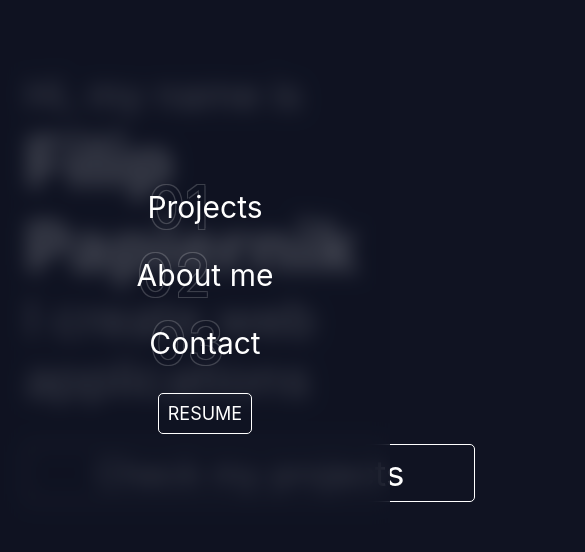
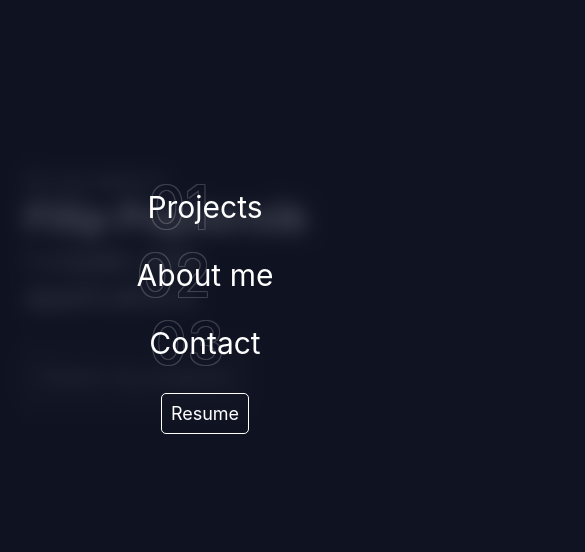
Before and after one commit to LeCarteloo/Portfolio, a React (Create React App) app in the folder client/: page /project in a window 390 px wide. Shown: the part 136-688 px from the top of the page, 585 px wide, since content can reach past the window. Built offline with nearby package versions, Linux system fonts and the light colour scheme; a web font is replaced by a local one.

Commit message:
Made font size responsive

```diff
--- a/client/src/App.js
+++ b/client/src/App.js
@@ -1,11 +1,13 @@
 import Main from "./components/Main";
 import NavBar from "./components/nav/NavBar";
+import NavBarMobile from "./components/nav/NavBarMobile";
 
 function App() {
   return (
     <div className="app">
       <NavBar />
       <Main />
+      <NavBarMobile />
     </div>
   );
 }
--- a/client/src/components/nav/NavBar.jsx
+++ b/client/src/components/nav/NavBar.jsx
@@ -22,7 +22,7 @@ const NavBar = () => {
             <a href="#contact">Contact</a>
           </div>
           <button type="button" className="navbar__resume">
-            RESUME
+            Resume
           </button>
         </div>
         <button
--- a/client/src/styles/index.scss
+++ b/client/src/styles/index.scss
@@ -32,20 +32,20 @@ p {
 }
 
 h1 {
-  font-size: global.$fs-h1;
-  font-size: global.$fw-h1;
+  font-size: clamp(30px, 4vw, global.$fs-h1);
+  font-weight: global.$fw-h1;
 }
 h2 {
-  font-size: global.$fs-h2;
-  font-size: global.$fw-h2;
+  font-size: clamp(20px, 4vw, global.$fs-h2);
+  font-weight: global.$fw-h2;
 }
 h3 {
   font-size: global.$fs-h3;
-  font-size: global.$fw-h3;
+  font-weight: global.$fw-h3;
 }
 h4 {
   font-size: global.$fs-h4;
-  font-size: global.$fw-h4;
+  font-weight: global.$fw-h4;
 }
 
 button,
--- a/client/src/styles/main.scss
+++ b/client/src/styles/main.scss
@@ -20,15 +20,15 @@ main {
   height: 100%;
 
   h3 {
-    font-size: 40px;
     font-weight: 400;
+    font-size: clamp(20px, 5vw, 40px);
   }
   h1 {
-    font-size: 70px;
+    font-size: clamp(40px, 8vw, 70px);
     font-weight: 900;
   }
   h2 {
-    font-size: 50px;
+    font-size: clamp(30px, 6vw, 50px);
     font-weight: 400;
   }
 
@@ -37,9 +37,8 @@ main {
   }
 
   &__button {
-    font-size: 35px;
-    padding: 0.2em;
-    width: 450px;
+    font-size: global.$fs-xxl;
+    padding: 0.6em 0.5em;
     border: 1px solid global.$font-color;
     border-radius: global.$border-radius;
   }
@@ -52,7 +51,7 @@ main {
 
   &::after {
     content: "";
-    width: calc(100% - 410px);
+    width: calc(100% - 2px);
     height: 2px;
     position: absolute;
     top: 50%;
@@ -63,9 +62,16 @@ main {
 
   &__number {
     color: global.$primary;
-    font-size: 200px;
+    font-size: clamp(70px, 8vw, 200px);
+
     text-shadow: -4px -4px 0 global.$font-color, 4px -4px 0 global.$font-color,
       -4px 4px 0 global.$font-color, 4px 4px 0 global.$font-color;
+
+    @media (max-width: 900px) {
+      text-shadow: -2px -2px 0 global.$font-color, 2px -2px 0 global.$font-color,
+        -2px 2px 0 global.$font-color, 2px 2px 0 global.$font-color;
+    }
+
     opacity: 0.45;
   }
 
@@ -135,7 +141,8 @@ main {
   }
 
   &__link {
-    font-size: global.$fs-h2;
+    font-size: clamp(18px, 3vw, global.$fs-h2);
+    text-align: center;
     color: global.$font-color;
     text-decoration: none;
 
@@ -216,13 +223,25 @@ main {
     color: global.$primary;
     border-radius: global.$border-radius;
     border: 2px solid global.$font-color;
-    text-shadow: -2px -2px 0 global.$font-color, 2px -2px 0 global.$font-color,
-      -2px 2px 0 global.$font-color, 2px 2px 0 global.$font-color;
     display: flex;
     justify-content: center;
     align-items: center;
     span {
-      font-size: 50px;
+      text-shadow: -2px -2px 0 global.$font-color, 2px -2px 0 global.$font-color,
+        -2px 2px 0 global.$font-color, 2px 2px 0 global.$font-color;
+      font-size: clamp(16px, 3vw, 50px);
+
+      @media (max-width: 1200px) {
+        text-shadow: -1px -1px 0 global.$font-color,
+          1px -1px 0 global.$font-color, -1px 1px 0 global.$font-color,
+          1px 1px 0 global.$font-color;
+      }
+
+      @media (max-width: 756px) {
+        text-shadow: -0.4px -0.4px 0 global.$font-color,
+          0.4px -0.4px 0 global.$font-color, -0.4px 0.4px 0 global.$font-color,
+          0.4px 0.4px 0 global.$font-color;
+      }
     }
     @media (max-width: 1500px) {
       span:nth-child(2) {
@@ -283,9 +302,13 @@ main {
     margin-top: 3em;
 
     svg {
+      display: none;
       font-size: 50px;
       color: global.$font-color;
       margin-right: 1em;
+    }
+    h3 {
+      font-size: clamp(16px, 2.5vw, 28px);
     }
   }
 
```
